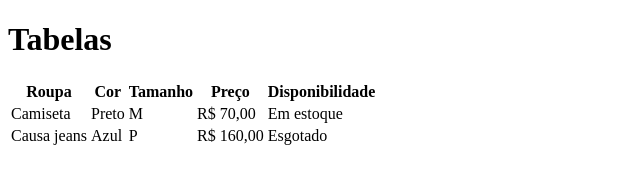
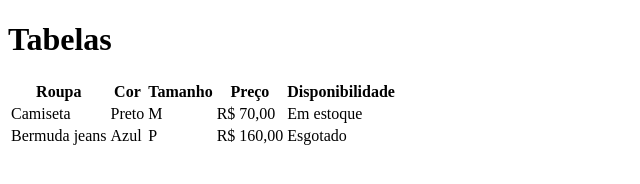
Before and after one commit to JoDez-PC/aula-tabela, a plain HTML site: page index.html in a window 1280 px wide. Shown: the whole page, without its empty margins (0-640 px from the left). Drawn offline with Linux system fonts and the light colour scheme.

Commit message:
alterado de calça para bermuda

```diff
--- a/index.html
+++ b/index.html
@@ -25,7 +25,7 @@
             <td>Em estoque</td>
         </tr>
         <tr>
-            <td>Causa jeans</td>
+            <td>Bermuda jeans</td>
             <td>Azul</td>
             <td>P</td>
             <td>R$ 160,00</td>
```
